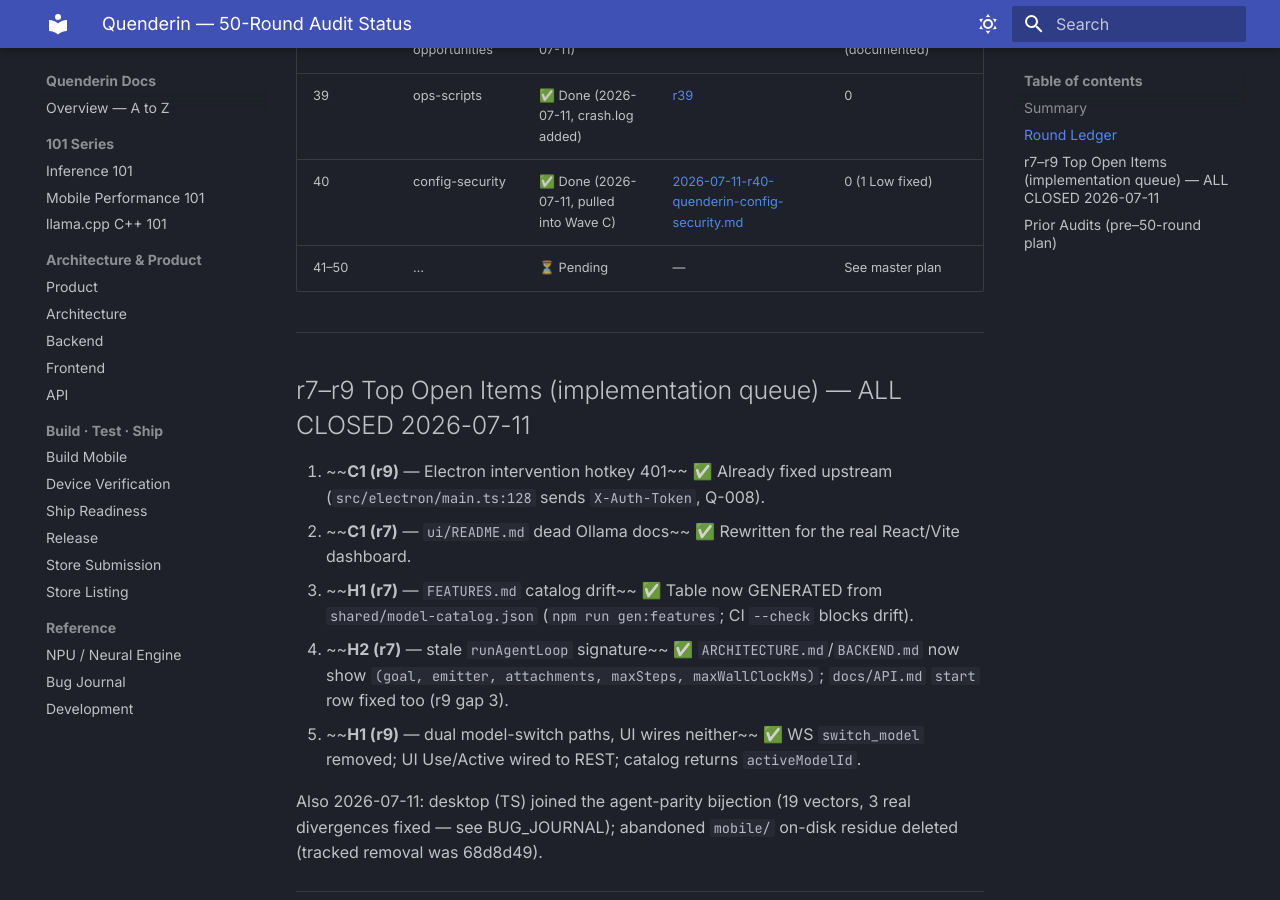
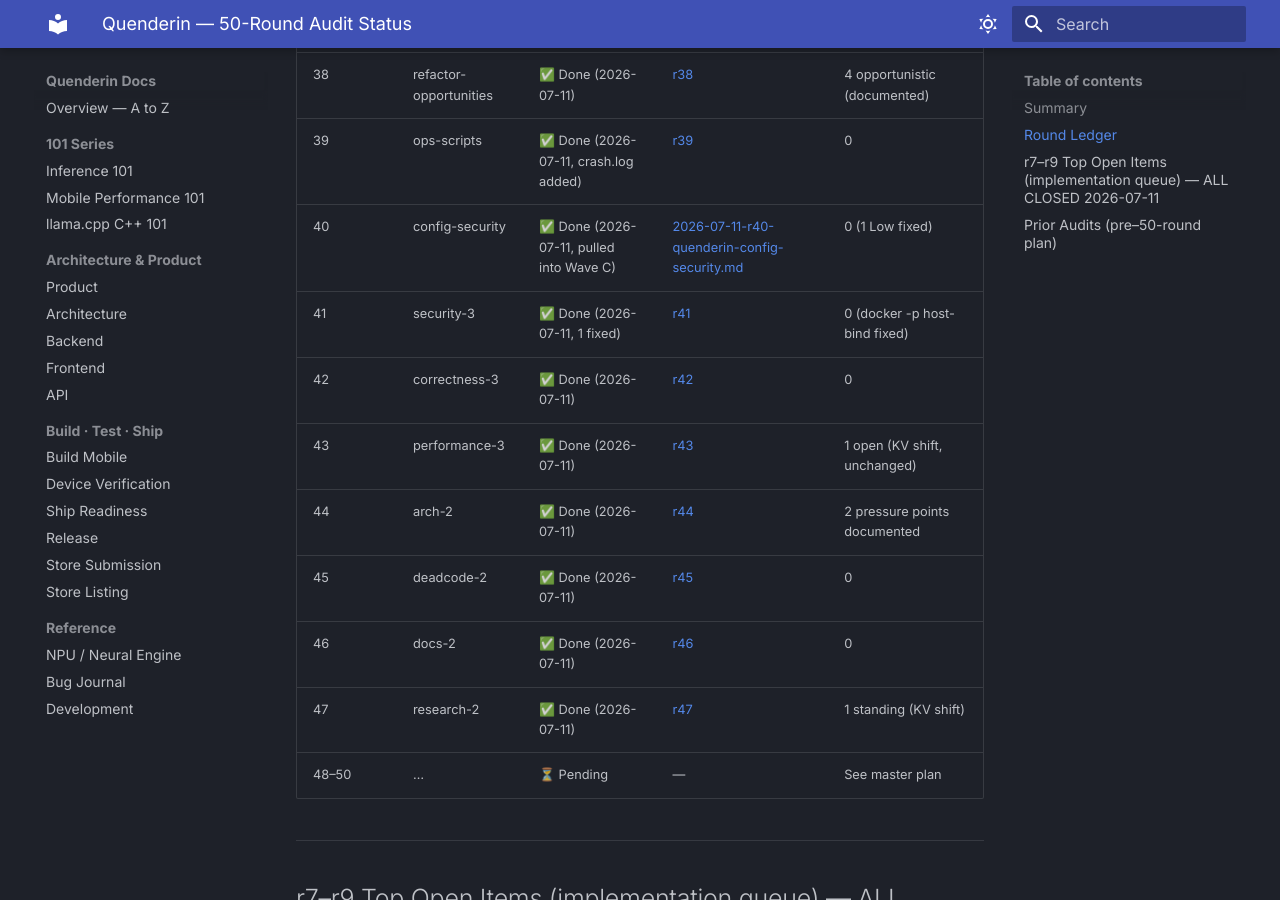
Before and after one commit to alikatgh/quenderin, an MkDocs documentation site: the page built from docs/audits/ROUND-STATUS.md, in a window 1280 px wide and 900 px high, scrolled down 3948 px. Built offline with MkDocs 1.6.1 and Material for MkDocs 9.7.7, drawn with Linux system fonts in a browser that asks for light colours; some of the changed text lies outside the part shown.

Commit message:
docs(audit): Wave H — third passes r41-r47; docker publish now host-local
r41's adversarial self-review of this session's own diff caught one real item:
the r19 run example published the port on ALL host interfaces (-p 3000:3000);
docs now bind the publish to 127.0.0.1 with the trade-off stated. r42/r43
verify the session's changes (atomicity-not-durability decision recorded,
startup JS re-measured at ~434kB). r44 arch pressure points (SettingsArea,
llm.service size), r45 zero dead exports, r46 docs clean with drift tripwires,
r47 dependency/research currency recorded.

Co-Authored-By: Claude Fable 5 <noreply@anthropic.com>

```diff
--- a/docs/audits/ROUND-STATUS.md
+++ b/docs/audits/ROUND-STATUS.md
@@ -17,9 +17,10 @@
 | r16–r18 | 3 | 0 | Claude inline Wave B (2026-07-11) |
 | r19–r36, r40 | 19 | 0 | Claude inline Waves C–F (2026-07-11) |
 | r37–r39 | 3 | 0 | Claude inline Wave G (2026-07-11) |
-| r41–r50 | 0 | 10 | Per master plan lens schedule |
+| r41–r47 | 7 | 0 | Claude inline Wave H (2026-07-11) |
+| r48–r50 | 0 | 3 | Per master plan lens schedule |
 
-**Next recommended round:** r41–r47 (Wave H) — waves running 2026-07-11.
+**Next recommended round:** r48–r50 (Wave I) — final wave, running 2026-07-11.
 
 ---
 
@@ -67,7 +68,14 @@
 | 38 | refactor-opportunities | ✅ Done (2026-07-11) | [r38](./2026-07-11-r38-quenderin-refactor-opportunities.md) | 4 opportunistic (documented) |
 | 39 | ops-scripts | ✅ Done (2026-07-11, crash.log added) | [r39](./2026-07-11-r39-quenderin-ops-scripts.md) | 0 |
 | 40 | config-security | ✅ Done (2026-07-11, pulled into Wave C) | [2026-07-11-r40-quenderin-config-security.md](./2026-07-11-r40-quenderin-config-security.md) | 0 (1 Low fixed) |
-| 41–50 | … | ⏳ Pending | — | See master plan |
+| 41 | security-3 | ✅ Done (2026-07-11, 1 fixed) | [r41](./2026-07-11-r41-quenderin-security-3.md) | 0 (docker -p host-bind fixed) |
+| 42 | correctness-3 | ✅ Done (2026-07-11) | [r42](./2026-07-11-r42-quenderin-correctness-3.md) | 0 |
+| 43 | performance-3 | ✅ Done (2026-07-11) | [r43](./2026-07-11-r43-quenderin-performance-3.md) | 1 open (KV shift, unchanged) |
+| 44 | arch-2 | ✅ Done (2026-07-11) | [r44](./2026-07-11-r44-quenderin-arch-2.md) | 2 pressure points documented |
+| 45 | deadcode-2 | ✅ Done (2026-07-11) | [r45](./2026-07-11-r45-quenderin-deadcode-2.md) | 0 |
+| 46 | docs-2 | ✅ Done (2026-07-11) | [r46](./2026-07-11-r46-quenderin-docs-2.md) | 0 |
+| 47 | research-2 | ✅ Done (2026-07-11) | [r47](./2026-07-11-r47-quenderin-research-2.md) | 1 standing (KV shift) |
+| 48–50 | … | ⏳ Pending | — | See master plan |
 
 ---
 
```
Also changed, not shown: docs/audits/2026-07-11-r41-quenderin-security-3.md (added, +15 -0 lines), docs/audits/2026-07-11-r42-quenderin-correctness-3.md (added, +14 -0 lines), docs/audits/2026-07-11-r43-quenderin-performance-3.md (added, +9 -0 lines), docs/audits/2026-07-11-r44-quenderin-arch-2.md (added, +13 -0 lines), docs/audits/2026-07-11-r45-quenderin-deadcode-2.md (added, +9 -0 lines), docs/audits/2026-07-11-r46-quenderin-docs-2.md (added, +10 -0 lines), docs/audits/2026-07-11-r47-quenderin-research-2.md (added, +11 -0 lines), 1 other file.
